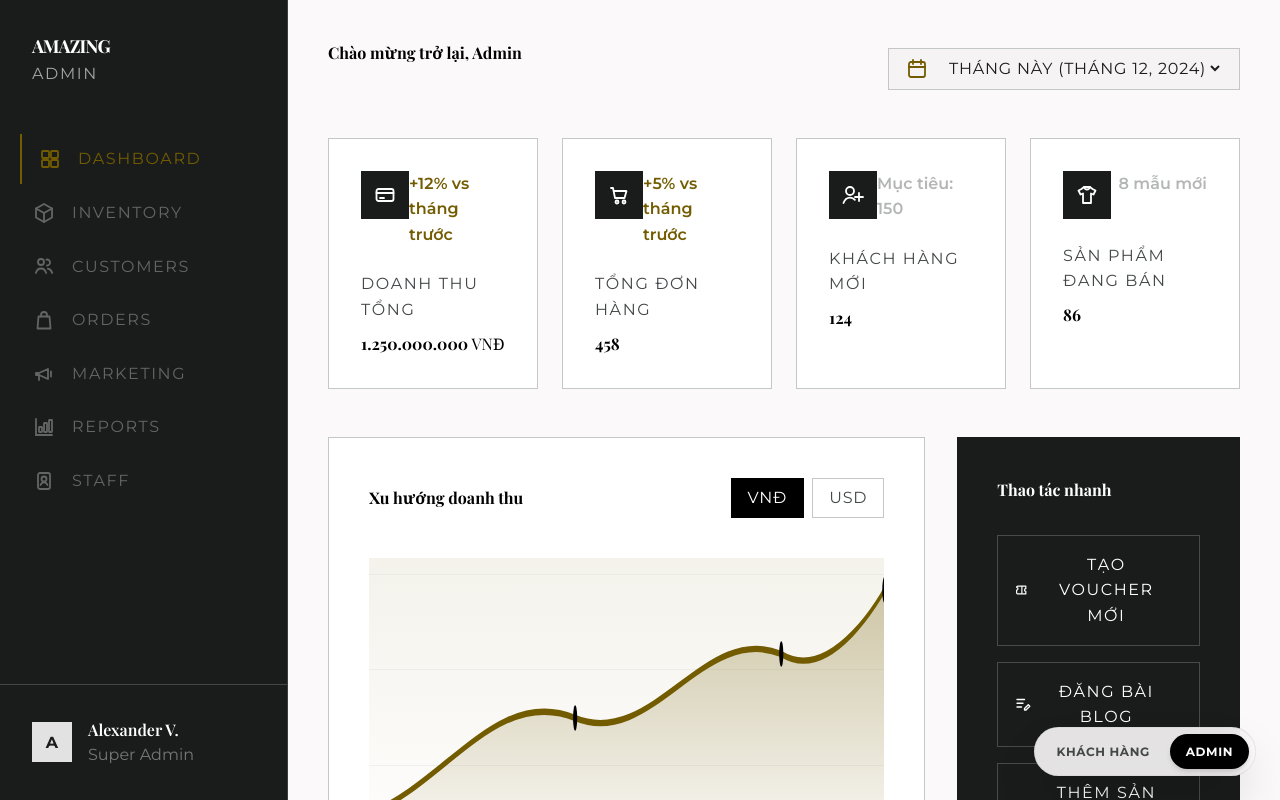
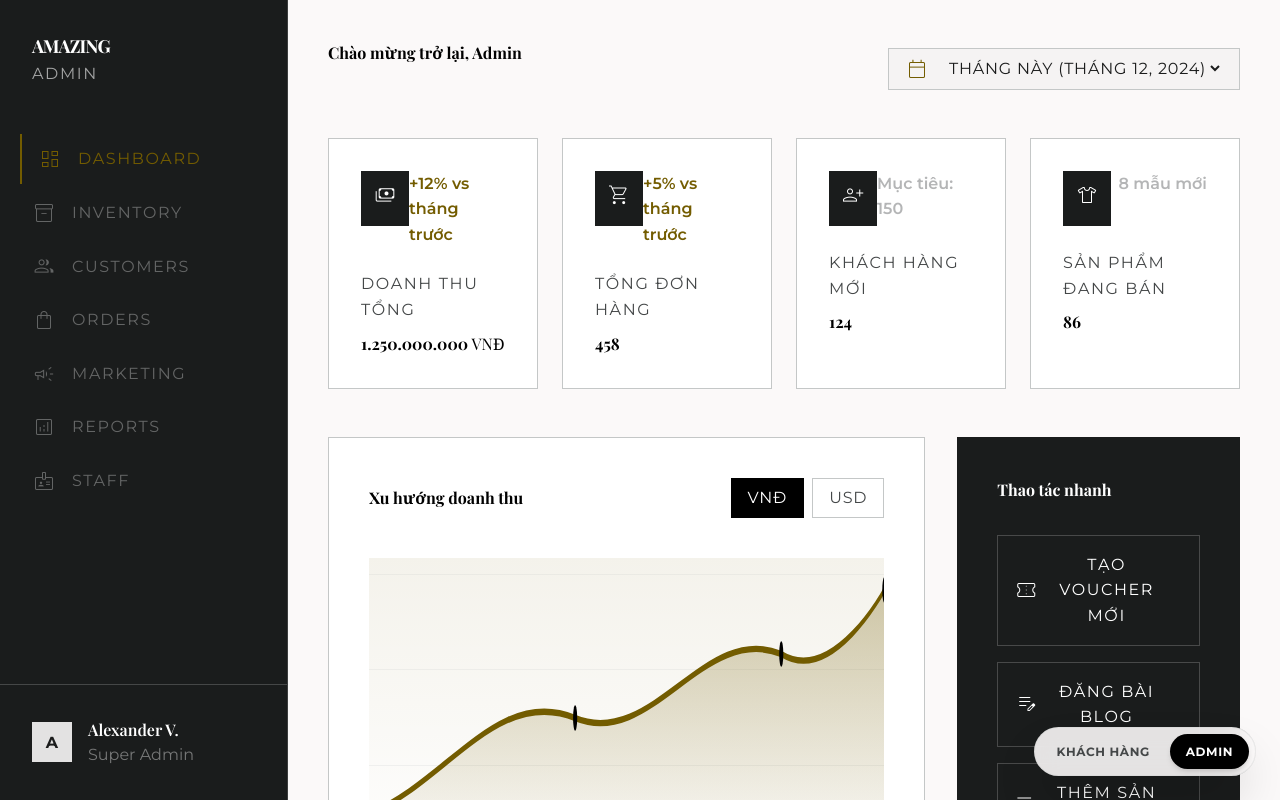
Before and after one commit to AlexandorDuongIX/Amazing_OJT_FE, a React (Vite) app: page /admin in a window 1280 px wide. Shown: the top 800 px of the page. Built offline with nearby package versions, Linux system fonts and the light colour scheme; a web font is replaced by a local one.

Commit message:
Use Material Symbols for icons

```diff
--- a/src/components/AdminLayout.tsx
+++ b/src/components/AdminLayout.tsx
@@ -1,5 +1,4 @@
 import { Link, useLocation } from 'react-router-dom'
-import Icon, { type IconName } from './Icon'
 
 /* ============================================================
    AdminLayout — AMAZING Luxury Admin Shell
@@ -13,14 +12,14 @@ import Icon, { type IconName } from './Icon'
 interface SidebarLink {
   label: string
   href: string
-  icon: IconName
+  icon: string
 }
 
 const sidebarLinks: SidebarLink[] = [
   { label: 'Dashboard', href: '/admin', icon: 'dashboard' },
-  { label: 'Inventory', href: '/admin/inventory', icon: 'inventory' },
-  { label: 'Customers', href: '/admin/customers', icon: 'users' },
-  { label: 'Orders', href: '/admin/orders', icon: 'shopping-bag' },
+  { label: 'Inventory', href: '/admin/inventory', icon: 'inventory_2' },
+  { label: 'Customers', href: '/admin/customers', icon: 'group' },
+  { label: 'Orders', href: '/admin/orders', icon: 'shopping_bag' },
   { label: 'Marketing', href: '/admin/marketing', icon: 'campaign' },
   { label: 'Reports', href: '/admin/reports', icon: 'analytics' },
   { label: 'Staff', href: '/admin/staff', icon: 'badge' },
@@ -56,7 +55,7 @@ export default function AdminLayout({ children }: { children?: React.ReactNode }
                     : 'text-on-tertiary-container opacity-70 hover:opacity-100 hover:text-secondary hover:bg-on-tertiary-fixed/10'
                   }`}
               >
-                <Icon name={link.icon} size={24} />
+                <span className="material-symbols-outlined">{link.icon}</span>
                 <span className="font-label uppercase tracking-widest text-label-md">
                   {link.label}
                 </span>
--- a/src/components/Icon.tsx
+++ /dev/null
@@ -1,258 +0,0 @@
-import type { ReactNode, SVGProps } from 'react'
-
-export type IconName =
-  | 'search'
-  | 'heart'
-  | 'user'
-  | 'shopping-bag'
-  | 'menu'
-  | 'close'
-  | 'mail'
-  | 'lock'
-  | 'eye'
-  | 'eye-off'
-  | 'arrow-right'
-  | 'check-circle'
-  | 'error-circle'
-  | 'search-off'
-  | 'dashboard'
-  | 'inventory'
-  | 'users'
-  | 'campaign'
-  | 'analytics'
-  | 'badge'
-  | 'payments'
-  | 'cart'
-  | 'person-add'
-  | 'apparel'
-  | 'ticket'
-  | 'edit-note'
-  | 'add-business'
-  | 'chevron-right'
-  | 'calendar'
-
-interface IconProps extends Omit<SVGProps<SVGSVGElement>, 'name'> {
-  name: IconName
-  size?: number
-}
-
-const iconPaths: Record<IconName, ReactNode> = {
-  search: (
-    <>
-      <circle cx="11" cy="11" r="6" />
-      <path d="m16 16 4 4" />
-    </>
-  ),
-  heart: (
-    <path d="M20.8 4.7c-2-2-5.2-1.8-6.9.4L12 7.4l-1.9-2.3C8.4 2.9 5.2 2.7 3.2 4.7c-2.2 2.2-2.1 5.8.2 8l8.6 8 8.6-8c2.3-2.2 2.4-5.8.2-8Z" />
-  ),
-  user: (
-    <>
-      <circle cx="12" cy="8" r="4" />
-      <path d="M4.5 20c1.4-3.6 4-5.4 7.5-5.4s6.1 1.8 7.5 5.4" />
-    </>
-  ),
-  'shopping-bag': (
-    <>
-      <path d="M6.5 8.5h11l1 12h-13l1-12Z" />
-      <path d="M9 8.5V7a3 3 0 0 1 6 0v1.5" />
-    </>
-  ),
-  menu: (
-    <>
-      <path d="M4 7h16" />
-      <path d="M4 12h16" />
-      <path d="M4 17h16" />
-    </>
-  ),
-  close: (
-    <>
-      <path d="M6 6l12 12" />
-      <path d="M18 6 6 18" />
-    </>
-  ),
-  mail: (
-    <>
-      <rect x="3.5" y="5.5" width="17" height="13" rx="1.5" />
-      <path d="m4 7 8 6 8-6" />
-    </>
-  ),
-  lock: (
-    <>
-      <rect x="5" y="10" width="14" height="10" rx="1.5" />
-      <path d="M8 10V7a4 4 0 0 1 8 0v3" />
-    </>
-  ),
-  eye: (
-    <>
-      <path d="M2.5 12s3.5-6 9.5-6 9.5 6 9.5 6-3.5 6-9.5 6-9.5-6-9.5-6Z" />
-      <circle cx="12" cy="12" r="2.5" />
-    </>
-  ),
-  'eye-off': (
-    <>
-      <path d="m4 4 16 16" />
-      <path d="M9.4 5.4A9.8 9.8 0 0 1 12 5c6 0 9.5 7 9.5 7a17.5 17.5 0 0 1-3.2 4.1" />
-      <path d="M14.1 14.1A3 3 0 0 1 9.9 9.9" />
-      <path d="M6.1 7.7A17.4 17.4 0 0 0 2.5 12s3.5 7 9.5 7a9.7 9.7 0 0 0 3-.5" />
-    </>
-  ),
-  'arrow-right': (
-    <>
-      <path d="M4 12h16" />
-      <path d="m14 6 6 6-6 6" />
-    </>
-  ),
-  'check-circle': (
-    <>
-      <circle cx="12" cy="12" r="9" />
-      <path d="m8 12.5 2.6 2.6L16.5 9" />
-    </>
-  ),
-  'error-circle': (
-    <>
-      <circle cx="12" cy="12" r="9" />
-      <path d="M12 7.5v5" />
-      <path d="M12 16.5h.01" />
-    </>
-  ),
-  'search-off': (
-    <>
-      <path d="m4 4 16 16" />
-      <circle cx="11" cy="11" r="6" />
-      <path d="m16 16 4 4" />
-    </>
-  ),
-  dashboard: (
-    <>
-      <rect x="4" y="4" width="7" height="7" rx="1" />
-      <rect x="13" y="4" width="7" height="7" rx="1" />
-      <rect x="4" y="13" width="7" height="7" rx="1" />
-      <rect x="13" y="13" width="7" height="7" rx="1" />
-    </>
-  ),
-  inventory: (
-    <>
-      <path d="M4 7.5 12 3l8 4.5-8 4.5-8-4.5Z" />
-      <path d="M4 7.5v9L12 21l8-4.5v-9" />
-      <path d="M12 12v9" />
-    </>
-  ),
-  users: (
-    <>
-      <circle cx="9" cy="8" r="3" />
-      <path d="M3.8 19c.9-3 2.6-4.5 5.2-4.5s4.3 1.5 5.2 4.5" />
-      <path d="M15 11.5a3 3 0 1 0-.7-5.9" />
-      <path d="M15.8 14.7c2.2.4 3.7 1.8 4.4 4.3" />
-    </>
-  ),
-  campaign: (
-    <>
-      <path d="M4 13h3l9 4V7L7 11H4v2Z" />
-      <path d="M7 13v5" />
-      <path d="M19 9.5v5" />
-    </>
-  ),
-  analytics: (
-    <>
-      <path d="M4 20V4" />
-      <path d="M4 20h16" />
-      <rect x="7" y="12" width="3" height="5" rx=".5" />
-      <rect x="12" y="8" width="3" height="9" rx=".5" />
-      <rect x="17" y="5" width="3" height="12" rx=".5" />
-    </>
-  ),
-  badge: (
-    <>
-      <rect x="6" y="4" width="12" height="16" rx="2" />
-      <circle cx="12" cy="10" r="2.5" />
-      <path d="M8.5 16c.8-1.8 2-2.7 3.5-2.7s2.7.9 3.5 2.7" />
-    </>
-  ),
-  payments: (
-    <>
-      <rect x="3.5" y="6" width="17" height="12" rx="2" />
-      <path d="M3.5 10h17" />
-      <path d="M7 15h4" />
-    </>
-  ),
-  cart: (
-    <>
-      <path d="M4 5h2l2 10h9.5l2-7H7" />
-      <circle cx="10" cy="19" r="1.5" />
-      <circle cx="17" cy="19" r="1.5" />
-    </>
-  ),
-  'person-add': (
-    <>
-      <circle cx="9" cy="8" r="4" />
-      <path d="M2.5 20c1.2-3.6 3.4-5.4 6.5-5.4 2 0 3.7.8 4.9 2.3" />
-      <path d="M18 10v8" />
-      <path d="M14 14h8" />
-    </>
-  ),
-  apparel: (
-    <>
-      <path d="M9 4h6l2.5 2 3 1.5-2 4-2.5-1V20H8V10.5l-2.5 1-2-4 3-1.5L9 4Z" />
-      <path d="M9 4c.5 1.7 1.5 2.5 3 2.5S14.5 5.7 15 4" />
-    </>
-  ),
-  ticket: (
-    <>
-      <path d="M4 8a2 2 0 0 1 2-2h12v4a2 2 0 0 0 0 4v4H6a2 2 0 0 1-2-2v-4a2 2 0 0 0 0-4Z" />
-      <path d="M12 7v10" />
-    </>
-  ),
-  'edit-note': (
-    <>
-      <path d="M4 6h10" />
-      <path d="M4 11h8" />
-      <path d="M4 16h6" />
-      <path d="m14 18 5-5 2 2-5 5h-2v-2Z" />
-    </>
-  ),
-  'add-business': (
-    <>
-      <path d="M4 20V6h10v14" />
-      <path d="M8 10h2" />
-      <path d="M8 14h2" />
-      <path d="M14 12h7" />
-      <path d="M17.5 8.5v7" />
-    </>
-  ),
-  'chevron-right': <path d="m9 6 6 6-6 6" />,
-  calendar: (
-    <>
-      <rect x="4" y="5" width="16" height="15" rx="2" />
-      <path d="M8 3v4" />
-      <path d="M16 3v4" />
-      <path d="M4 10h16" />
-    </>
-  ),
-}
-
-export default function Icon({
-  name,
-  size = 24,
-  className = '',
-  ...props
-}: IconProps) {
-  return (
-    <svg
-      width={size}
-      height={size}
-      viewBox="0 0 24 24"
-      fill="none"
-      stroke="currentColor"
-      strokeWidth="1.8"
-      strokeLinecap="round"
-      strokeLinejoin="round"
-      className={className}
-      aria-hidden="true"
-      focusable="false"
-      {...props}
-    >
-      {iconPaths[name]}
-    </svg>
-  )
-}
--- a/src/components/Modal.tsx
+++ b/src/components/Modal.tsx
@@ -1,5 +1,4 @@
 import { useEffect, useRef, type ReactNode } from 'react'
-import Icon from './Icon'
 
 /* ============================================================
    Modal Component — AMAZING Design System
@@ -78,7 +77,7 @@ export default function Modal({
               className="text-on-surface-variant hover:text-primary transition-colors cursor-pointer p-1"
               aria-label="Đóng"
             >
-              <Icon name="close" size={24} />
+              <span className="material-symbols-outlined text-[24px]">close</span>
             </button>
           </div>
         )}
@@ -90,7 +89,7 @@ export default function Modal({
             className="absolute top-4 right-4 text-on-surface-variant hover:text-primary transition-colors cursor-pointer p-1 z-10"
             aria-label="Đóng"
           >
-            <Icon name="close" size={24} />
+            <span className="material-symbols-outlined text-[24px]">close</span>
           </button>
         )}
 
--- a/src/components/Navbar.tsx
+++ b/src/components/Navbar.tsx
@@ -1,7 +1,6 @@
 import { useState, useEffect } from 'react'
 import { Link, useLocation } from 'react-router-dom'
 import Logo from './Logo'
-import Icon from './Icon'
 
 /* ============================================================
    Navbar Component — AMAZING Design System
@@ -61,7 +60,7 @@ export default function Navbar() {
             onClick={() => setMobileMenuOpen(true)}
             aria-label="Mở menu"
           >
-            <Icon name="menu" size={24} />
+            <span className="material-symbols-outlined text-[24px]">menu</span>
           </button>
 
           {/* Desktop Navigation Links */}
@@ -101,16 +100,16 @@ export default function Navbar() {
           {/* Trailing Icons */}
           <div className="flex items-center gap-4">
             <button className="text-primary hover:text-secondary-fixed-dim scale-95 active:scale-100 transition-transform cursor-pointer" aria-label="Tìm kiếm">
-              <Icon name="search" size={24} />
+              <span className="material-symbols-outlined text-[24px]">search</span>
             </button>
             <button className="text-primary hover:text-secondary-fixed-dim scale-95 active:scale-100 transition-transform cursor-pointer hidden md:block" aria-label="Yêu thích">
-              <Icon name="heart" size={24} />
+              <span className="material-symbols-outlined text-[24px]">favorite</span>
             </button>
             <Link to="/login" className="text-primary hover:text-secondary-fixed-dim scale-95 active:scale-100 transition-transform cursor-pointer hidden md:block" aria-label="Tài khoản">
-              <Icon name="user" size={24} />
+              <span className="material-symbols-outlined text-[24px]">person</span>
             </Link>
             <button className="text-primary hover:text-secondary-fixed-dim scale-95 active:scale-100 transition-transform cursor-pointer relative" aria-label="Giỏ hàng">
-              <Icon name="shopping-bag" size={24} />
+              <span className="material-symbols-outlined text-[24px]">shopping_bag</span>
               <span className="absolute -top-1 -right-1 bg-tertiary text-on-tertiary text-[10px] w-4 h-4 rounded-full flex items-center justify-center font-bold">
                 {cartCount}
               </span>
@@ -138,7 +137,7 @@ export default function Navbar() {
                 className="text-primary cursor-pointer"
                 aria-label="Đóng menu"
               >
-                <Icon name="close" size={24} />
+                <span className="material-symbols-outlined">close</span>
               </button>
             </div>
             <div className="flex flex-col gap-6">
@@ -165,10 +164,10 @@ export default function Navbar() {
             </div>
             <div className="mt-auto flex items-center gap-6 pt-8 border-t border-outline-variant/30">
               <button className="text-on-surface-variant hover:text-primary transition-colors cursor-pointer" aria-label="Yêu thích">
-                <Icon name="heart" size={24} />
+                <span className="material-symbols-outlined">favorite</span>
               </button>
               <Link to="/login" onClick={() => setMobileMenuOpen(false)} className="text-on-surface-variant hover:text-primary transition-colors cursor-pointer" aria-label="Tài khoản">
-                <Icon name="user" size={24} />
+                <span className="material-symbols-outlined">person</span>
               </Link>
             </div>
           </nav>
--- a/src/pages/admin/AdminDashboard.tsx
+++ b/src/pages/admin/AdminDashboard.tsx
@@ -1,5 +1,4 @@
 import { useState } from 'react'
-import Icon, { type IconName } from '../../components/Icon'
 
 /* ============================================================
    AdminDashboard — AMAZING Luxury Admin
@@ -40,22 +39,6 @@ function getStatusStyle(status: Order['status']) {
   }
 }
 
-function toIconName(icon: string): IconName {
-  const icons: Record<string, IconName> = {
-    payments: 'payments',
-    shopping_cart: 'cart',
-    person_add: 'person-add',
-    apparel: 'apparel',
-    confirmation_number: 'ticket',
-    edit_note: 'edit-note',
-    add_business: 'add-business',
-    calendar_today: 'calendar',
-    chevron_right: 'chevron-right',
-  }
-
-  return icons[icon] ?? 'dashboard'
-}
-
 /* ---------- KPI Card ---------- */
 interface KpiCardProps {
   icon: string
@@ -71,7 +54,7 @@ function KpiCard({ icon, label, value, unit, badge, badgeColor = 'text-secondary
     <div className="bg-surface-container-lowest border border-outline-variant p-8 relative overflow-hidden group">
       <div className="flex justify-between items-start mb-6">
         <div className="p-3 bg-tertiary-container text-on-tertiary">
-          <Icon name={toIconName(icon)} size={24} />
+          <span className="material-symbols-outlined">{icon}</span>
         </div>
         <span className={`${badgeColor} font-semibold text-caption`}>{badge}</span>
       </div>
@@ -174,12 +157,14 @@ function QuickActions() {
               className="w-full flex items-center justify-between p-4 border border-on-tertiary/20 hover:border-secondary hover:text-secondary transition-all group cursor-pointer"
             >
               <div className="flex items-center gap-4">
-                <Icon name={toIconName(action.icon)} size={24} />
+                <span className="material-symbols-outlined">{action.icon}</span>
                 <span className="font-body text-label-md uppercase tracking-widest">
                   {action.label}
                 </span>
               </div>
-              <Icon name="chevron-right" size={24} className="opacity-0 group-hover:opacity-100 transition-opacity" />
+              <span className="material-symbols-outlined opacity-0 group-hover:opacity-100 transition-opacity">
+                chevron_right
+              </span>
             </button>
           ))}
         </div>
@@ -216,7 +201,7 @@ export default function AdminDashboard() {
 
         </div>
         <div className="flex items-center gap-4 bg-surface-container-low px-4 py-2 border border-outline-variant">
-          <Icon name="calendar" size={24} className="text-secondary" />
+          <span className="material-symbols-outlined text-secondary">calendar_today</span>
           <select
             value={_timePeriod}
             onChange={(e) => setTimePeriod(e.target.value)}
--- a/src/pages/customer/OrderSucessPage.tsx
+++ b/src/pages/customer/OrderSucessPage.tsx
@@ -1,5 +1,4 @@
 import Button from '../../components/Button'
-import Icon from '../../components/Icon'
 
 interface Order {
   id?: string
@@ -15,7 +14,9 @@ export default function OrderSuccessPage() {
 
   return (
     <div className="max-w-3xl mx-auto text-center py-section-gap">
-      <Icon name="check-circle" size={120} className="mx-auto text-secondary" />
+      <span className="material-symbols-outlined text-[120px] text-secondary">
+        check_circle
+      </span>
 
       <h1 className="text-5xl font-headline mt-6 mb-6">
         Thanh toán thành công
```
Also changed, not shown: src/pages/customer/AuthPages.tsx (+11 -6 lines), src/pages/customer/HomePage.tsx (+7 -4 lines), src/pages/customer/ProductListPage.tsx (+11 -9 lines).
